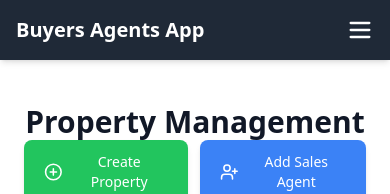
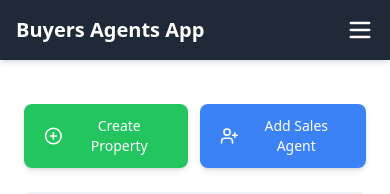
Before and after one commit to vishnoiamit82/real-estate-ui, a React (Create React App) app: page / in a window 390 px wide. Shown: the top 194 px of the page. Built offline with nearby package versions, Linux system fonts and the light colour scheme; no server answers; sample sign-in values are in the browser's storage.

Commit message:
mobile friendly body

```diff
--- a/src/components/PropertyList.js
+++ b/src/components/PropertyList.js
@@ -303,7 +303,7 @@ const PropertyList = () => {
 
             {/* Header Section */}
             <div className="flex flex-col md:flex-row justify-between items-center">
-                <h2 className="text-3xl font-bold text-gray-900 dark:text-gray-100">Property Management</h2>
+                {/* <h2 className="text-3xl font-bold text-gray-900 dark:text-gray-100">Property Management</h2> */}
 
                 {/* Create Buttons */}
                 <div className="flex space-x-3">
```
